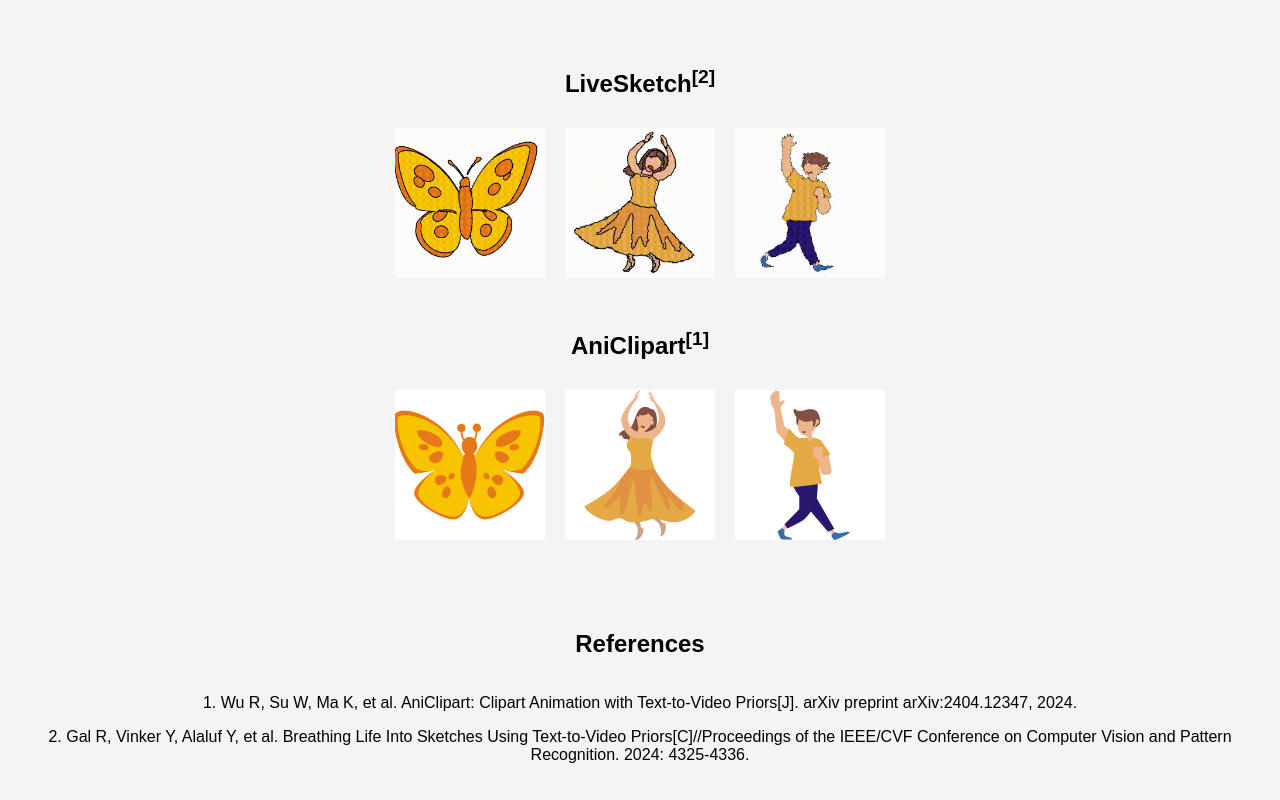
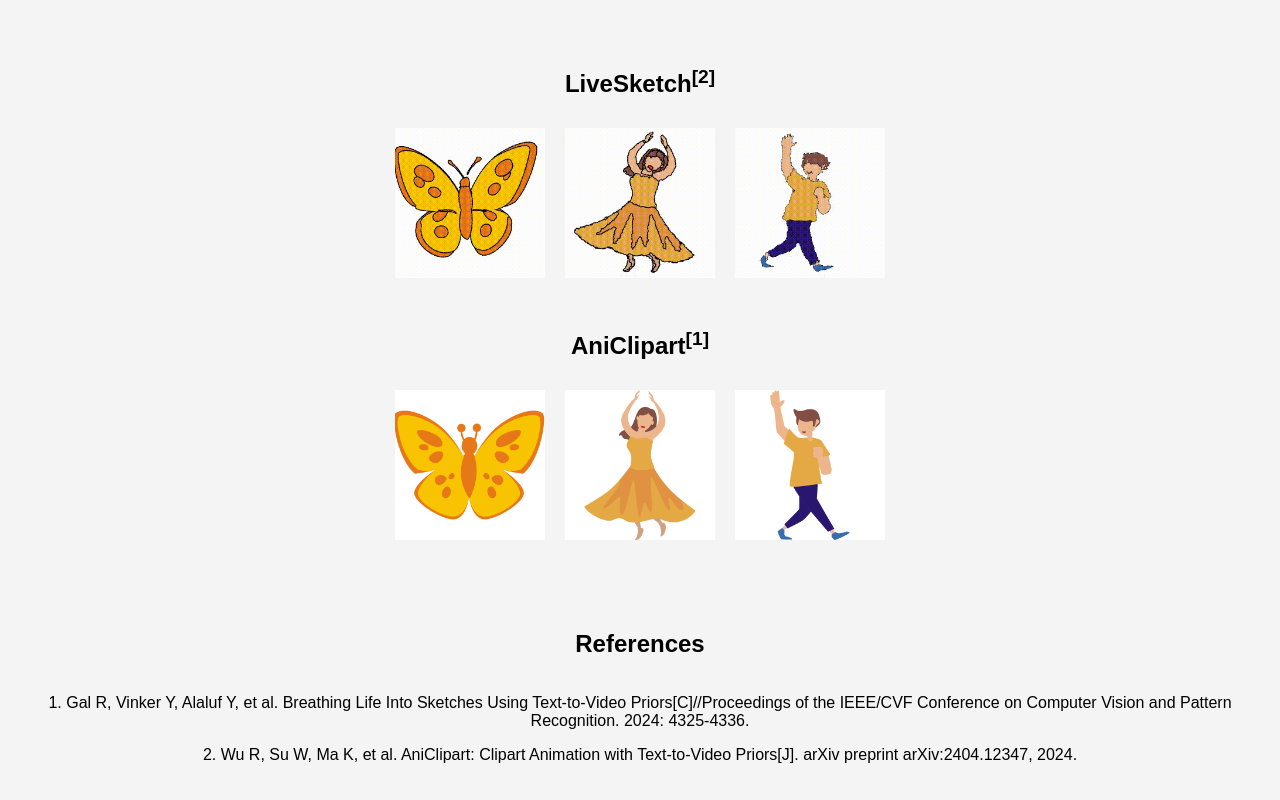
Before and after one commit to gaowenshuo/LINR-bridge, a plain HTML site: page index.html in a window 1280 px wide. Shown: the part 3389-4189 px from the top of the page. Drawn offline with Linux system fonts and the light colour scheme.

Commit message:
Update index.html

```diff
--- a/index.html
+++ b/index.html
@@ -253,8 +253,8 @@
 
     <h2>References</h2>
     <div class="references">
-        <p>1. Wu R, Su W, Ma K, et al. AniClipart: Clipart Animation with Text-to-Video Priors[J]. arXiv preprint arXiv:2404.12347, 2024.</p>
-        <p>2. Gal R, Vinker Y, Alaluf Y, et al. Breathing Life Into Sketches Using Text-to-Video Priors[C]//Proceedings of the IEEE/CVF Conference on Computer Vision and Pattern Recognition. 2024: 4325-4336.</p>
+        <p>1. Gal R, Vinker Y, Alaluf Y, et al. Breathing Life Into Sketches Using Text-to-Video Priors[C]//Proceedings of the IEEE/CVF Conference on Computer Vision and Pattern Recognition. 2024: 4325-4336.</p>
+        <p>2. Wu R, Su W, Ma K, et al. AniClipart: Clipart Animation with Text-to-Video Priors[J]. arXiv preprint arXiv:2404.12347, 2024.</p>
     </div>
 </body>
 </html>
```
